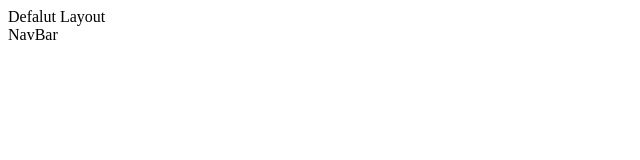
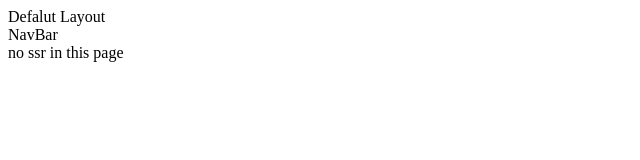
Before and after one commit to JacobShi777/nuxt3-elementplus, a Nuxt app: page /nossr in a window 1280 px wide. Shown: the top 160 px of the page, without its empty margins (0-640 px from the left). Built offline with nearby package versions, Linux system fonts and the light colour scheme.

Commit message:
chore: 多scss导入、css导入、部分页面非ssr模式、redirect

```diff
--- /dev/null
+++ b/assets/styles/global.scss
@@ -0,0 +1,11 @@
+$wWidth: 1280px;
+
+.w {
+  /* width: 1280px; */
+  width: $wWidth;
+  margin: 0 auto;
+}
+
+* {
+  box-sizing: border-box;
+}
--- /dev/null
+++ b/assets/styles/variables.css
@@ -0,0 +1,14 @@
+:root {
+  --navbar-height: 70px;
+  --w-width: 1280px;
+
+  --color-cursor-pointer: hsla(160, 100%, 37%, 1);
+  --color-normal-green: #18A058;
+  --color-normal-blue: #3095FA;
+  --color-background-blue: #E9F3FF;
+  --color-hover-blue: #6EB3FF;
+  --color-background-grey: #F8F8F8;
+
+  --color-text-normal-grey: #636e79;
+  --color-text-light-grey: #8e8e8e;
+}
--- a/nuxt.config.ts
+++ b/nuxt.config.ts
@@ -4,7 +4,10 @@ export default defineNuxtConfig({
     css: {
       preprocessorOptions: {
         scss: {
-          additionalData: '@import "~/assets/styles/_variables.scss";',
+          additionalData: `
+            @import "~/assets/styles/_variables.scss";
+            @import "~/assets/styles/global.scss";
+          `,
         },
       },
     },
@@ -14,9 +17,9 @@ export default defineNuxtConfig({
     '@pinia/nuxt',
     '@vueuse/nuxt',
   ],
-  // css:[
-  //   // 'element-plus/dist/index.css',
-  // ],
+  css: [
+    '@/assets/styles/variables.css',
+  ],
   elementPlus: {
     icon: 'ElIcon',
     // importStyle: 'scss',
@@ -28,17 +31,23 @@ export default defineNuxtConfig({
   },
   nitro: {
     devProxy: {
-      '/gateway': {
-        target: 'http://192.168.0.19:8887',
+      '/api': {
+        target: 'http://192.168.10.5:8887',
         changeOrigin: true,
         prependPath: true,
       },
     },
     // 该配置用于服务端请求转发
     routeRules: {
-      '/gateway/**': {
-        proxy: 'http://192.168.0.19:8887/**',
+      '/api/**': {
+        proxy: 'http://192.168.10.5:8887/**',
       },
+      '/nossr/**': {
+        ssr: false,
+      },
+      // '/': {
+      //   redirect: '/nossr',
+      // },
     },
   },
 })
--- a/package.json
+++ b/package.json
@@ -2,7 +2,7 @@
   "private": true,
   "scripts": {
     "build": "nuxt build",
-    "dev": "nuxt dev",
+    "dev": "nuxt dev --port=7001",
     "generate": "nuxt generate",
     "preview": "nuxt preview",
     "postinstall": "nuxt prepare"
--- a/pages/detail/[id].vue
+++ b/pages/detail/[id].vue
@@ -1,5 +1,5 @@
 <script lang="ts" setup>
-const { data: tableData } = await useFetch('/gateway/contactus/list')
+const { data: tableData } = await useFetch('/api/contactus/list')
 </script>
 
 <template>
--- /dev/null
+++ b/pages/nossr.vue
@@ -0,0 +1,11 @@
+<script lang="ts" setup>
+</script>
+
+<template>
+  <div>
+    no ssr in this page
+  </div>
+</template>
+
+<style lang="scss" scoped>
+</style>
```
